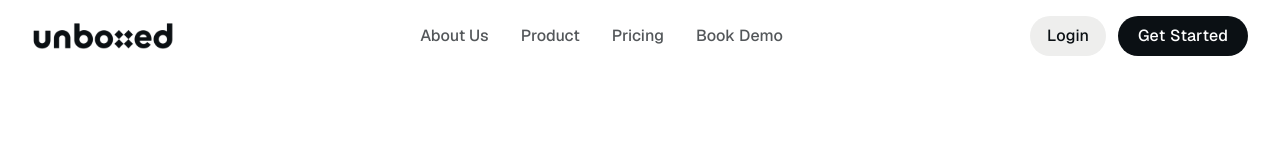
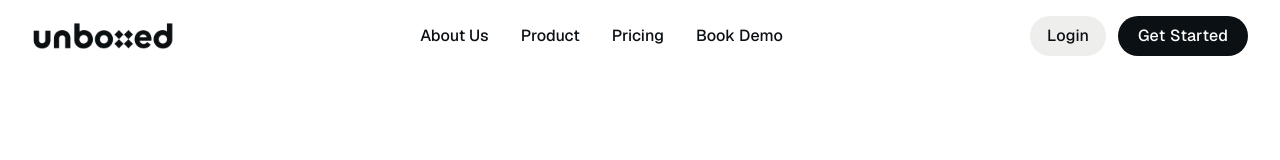
Before and after one commit to themazharhussain/unboxed-frontend, a Next.js app: page / in a window 1280 px wide. Shown: the top 160 px of the page. Built offline with nearby package versions, Linux system fonts and the light colour scheme.

Commit message:
fixed header text

```diff
--- a/src/components/layout/Header.tsx
+++ b/src/components/layout/Header.tsx
@@ -47,7 +47,7 @@ export default function Header() {
         {/* Nav links - desktop */}
         <nav className="hidden items-center gap-8 text-base font-medium text-primary lg:flex">
           {links.map(({ href, label }) => (
-            <Link key={href} href={href} className="opacity-70 transition-opacity hover:opacity-100">
+            <Link key={href} href={href} className=" text-primary hover:opacity-70 transition-opacity">
               {label}
             </Link>
           ))}
```
